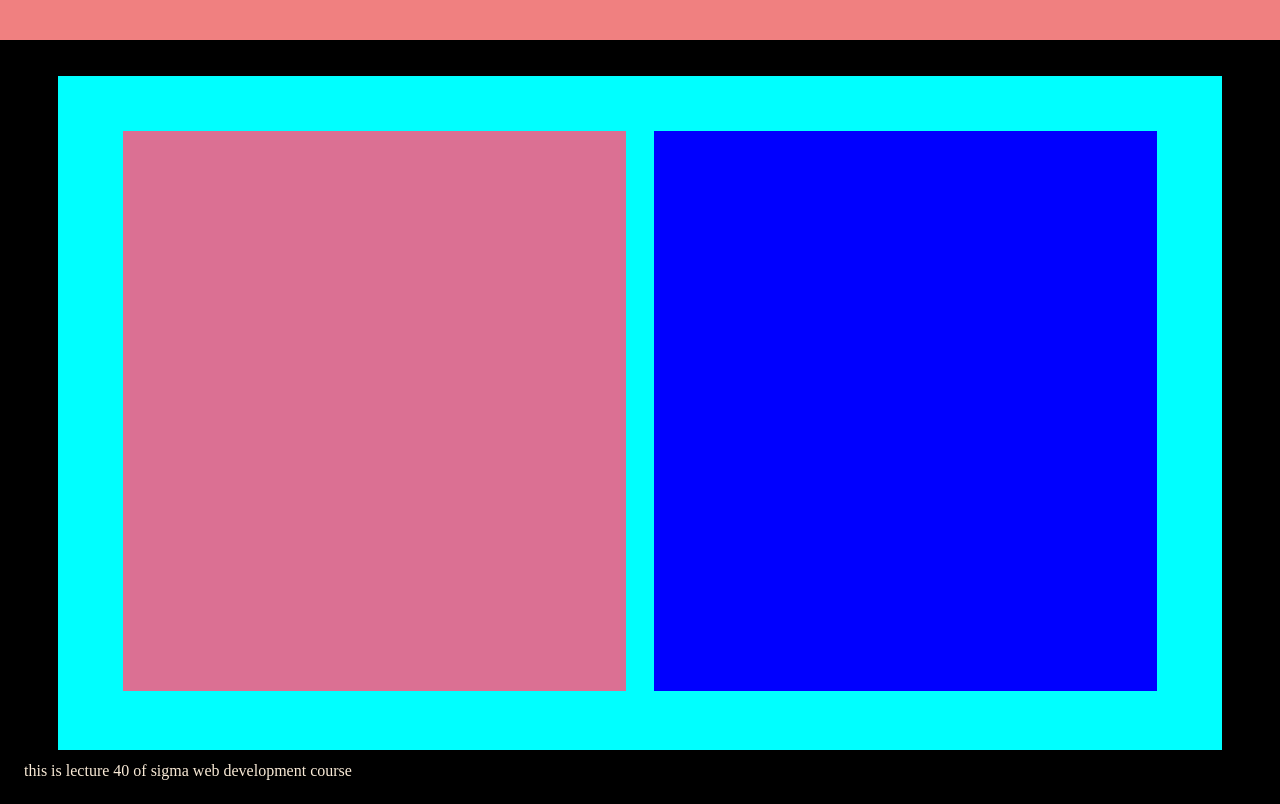
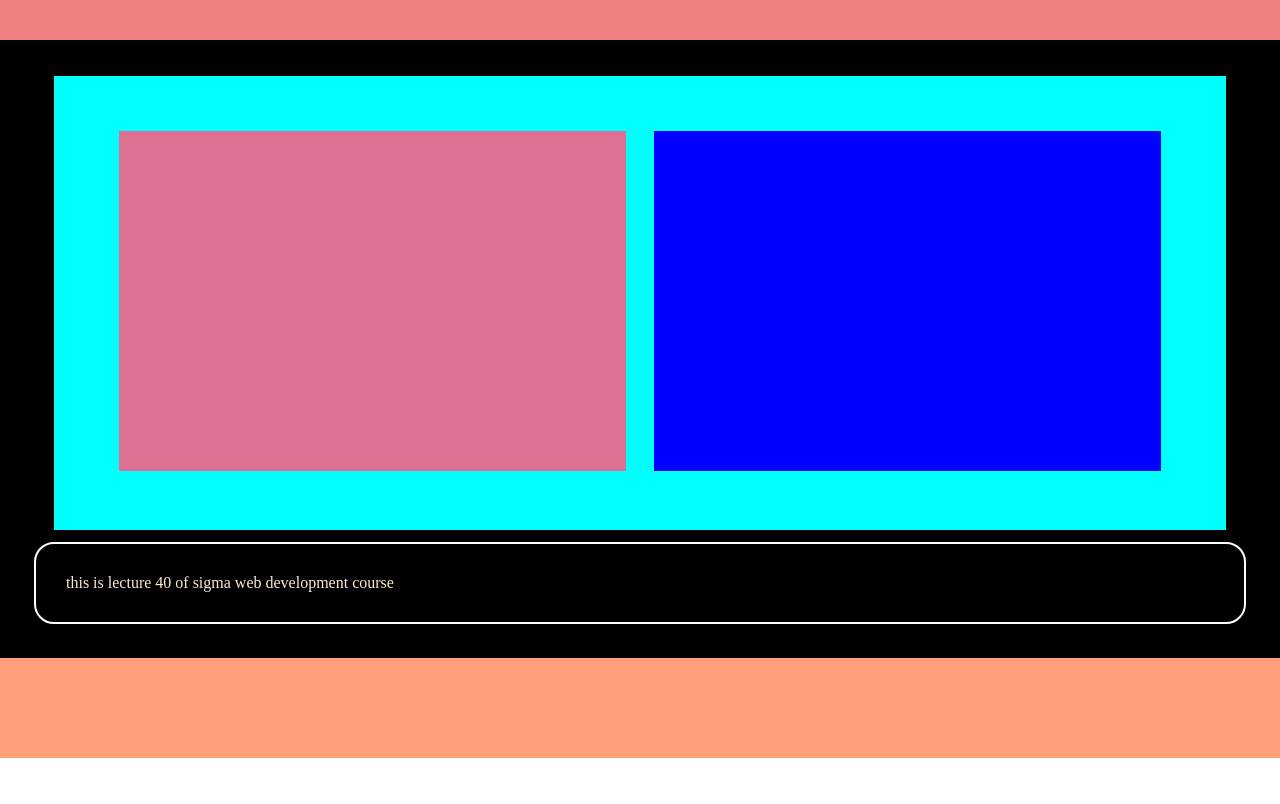
Before and after one commit to karan0701/Web-Dev, a plain HTML site: page CSS/lec40.html in a window 1280 px wide. Drawn offline with Linux system fonts and the light colour scheme.

Commit message:
Update lec40.html

```diff
--- a/CSS/lec40.html
+++ b/CSS/lec40.html
@@ -24,13 +24,13 @@
         }
         .box-container{
             background-color: aqua;
-            margin: 12px 34px;
+            margin: 12px 30px;
             padding: 55px 23px;
             text-align: center;
         }
           .box1 {
             background-color: palevioletred;
-            height: 70vh;
+            height: 340px;
             width: 45%;
             display: inline-block;
             margin: 0 12px;
@@ -38,10 +38,20 @@
 
         .box2 {
             background-color: blue;
-            height: 70vh;
+            height: 340px;
             width: 45%;
             display: inline-block;
             margin: 0 12px;
+        }
+        .text-box{
+            margin: 10px;
+            padding: 30px;
+            border: 2px solid white;
+            border-radius: 20px;
+        }
+        footer{
+            background-color: lightsalmon;
+            height: 100px;
         }
 
     </style>
```
